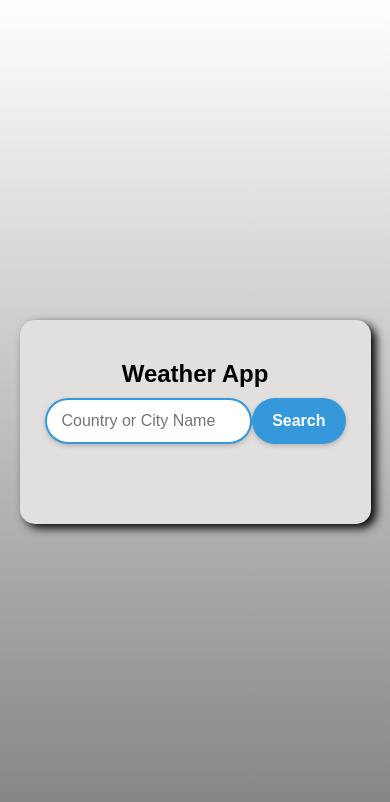
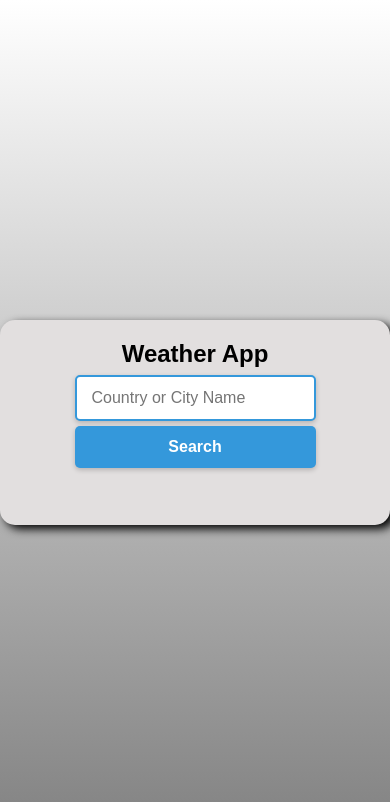
Before and after one commit to regmibinod/weather-app, a plain HTML site: page index.html in a window 390 px wide. Drawn offline with Linux system fonts and the light colour scheme.

Commit message:
Update style.css
user input for mobile device responsive

```diff
--- a/style.css
+++ b/style.css
@@ -1,9 +1,8 @@
-
 * {
   margin: 0;
   padding: 0;
   box-sizing: border-box;
-    font-family: 'Poppins', sans-serif;
+  font-family: "Poppins", sans-serif;
 }
 
 /* Body Background */
@@ -21,7 +20,7 @@
     margin-bottom: 20px;
 } */
 
-body{
+body {
   display: flex;
   justify-content: center;
   align-items: center;
@@ -29,7 +28,7 @@ body{
   background: linear-gradient(to bottom, white, grey);
 }
 
-#weather-container{
+#weather-container {
   max-width: 410px;
 
   width: 90%;
@@ -41,9 +40,8 @@ body{
   border-radius: 15px;
   box-shadow: 5px 4px 10px black;
   background-color: rgb(226, 223, 223);
-
 }
-.userInput{
+.userInput {
   display: flex;
   padding: 10px 5px;
   text-align: center;
@@ -83,17 +81,43 @@ text-align: center;
 #search-btn:hover {
   background-color: #2980b9;
 }
-.userInput button{
+.userInput button {
   background-color: rgb(8, 48, 228);
   color: white;
 }
-#weather-details{
+#weather-details {
   display: grid;
   /* border: 1px solid grey; */
   gap: 10px;
   padding: 15px 10px;
   align-items: center;
   justify-content: center;
+}
 
-
+@media (max-width: 600px) {
+  .userInput {
+    display: flex;
+    padding: 7px 5px;
+    text-align: center;
+    flex-direction: column;
   }
+  #weather-container {
+    max-width: 410px;
+    width: 100%;
+    display: flex;
+    flex-direction: flex-start;
+    justify-content: flex-start;
+    align-items: center;
+    padding: 20px 5px;
+    border-radius: 15px;
+    box-shadow: 5px 4px 10px black;
+    background-color: rgb(226, 223, 223);
+  }
+  #search-btn {
+    border-radius: 5px;
+    margin-top: 5px;
+  }
+  #city-input {
+    border-radius: 5px;
+  }
+}
```
Lines whose indentation alone changed are shown as unchanged.
